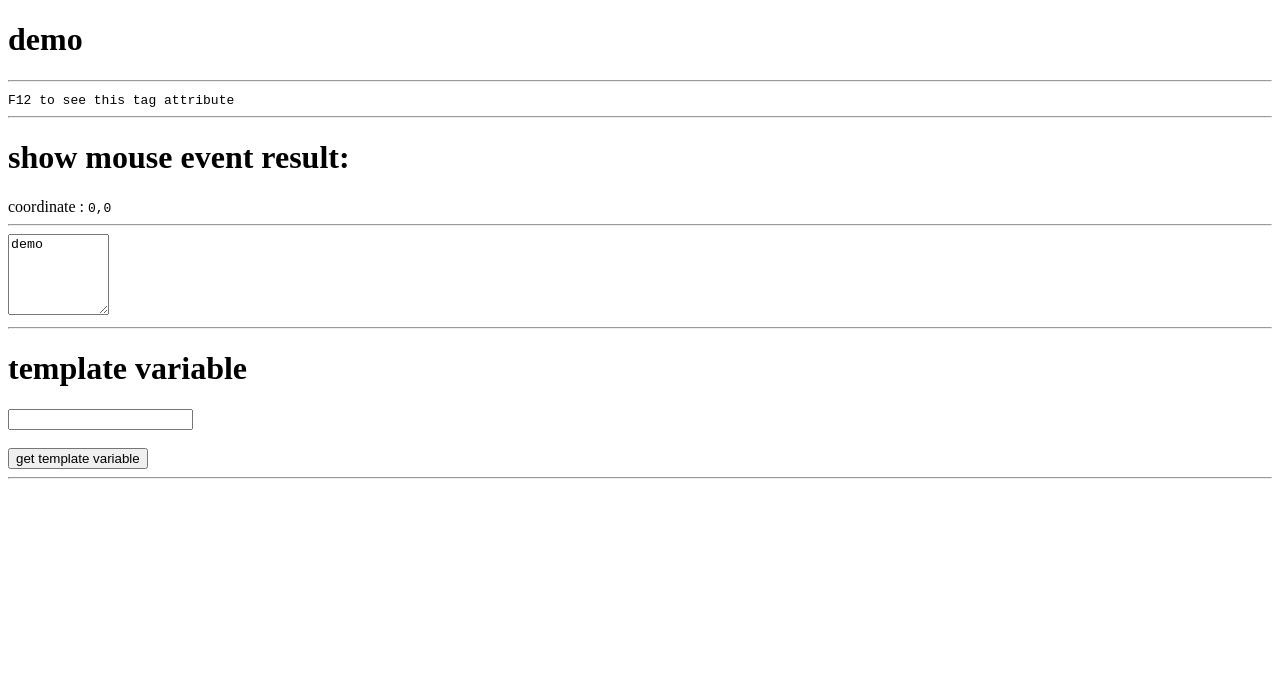
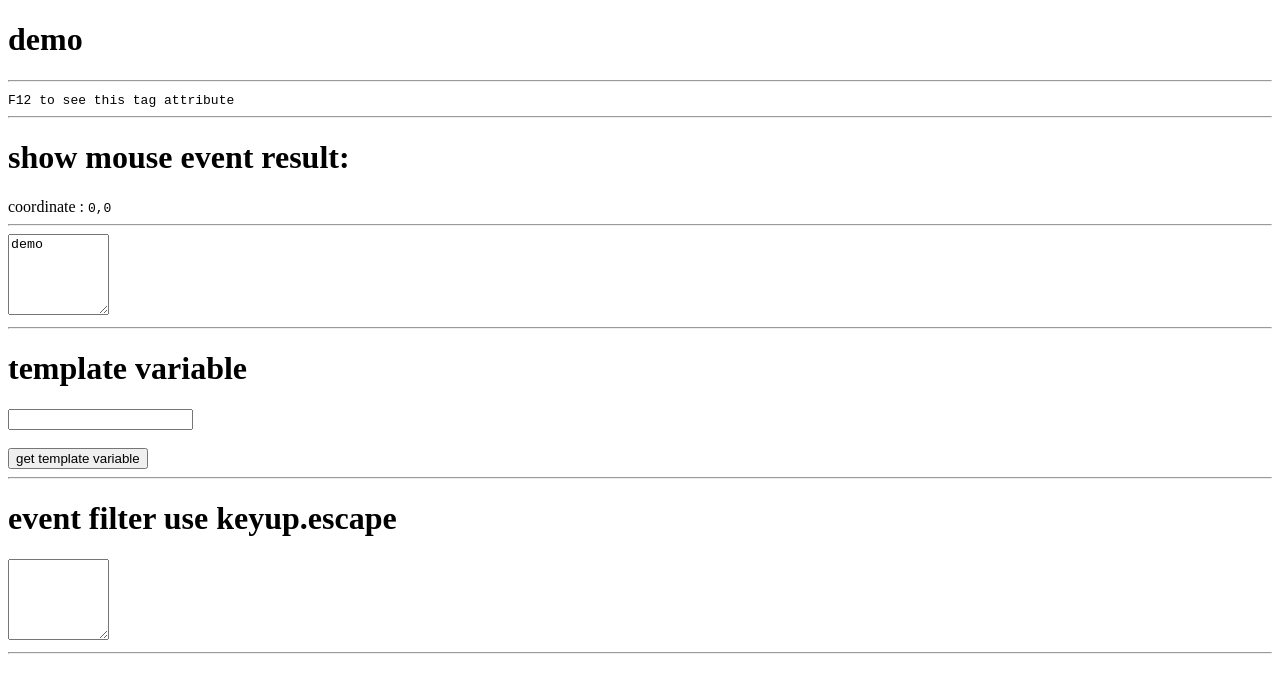
Before and after one commit to n1046728/angular_learn, an Angular app: page / in a window 1280 px wide. Shown: the top 692 px of the page. Built offline with nearby package versions, Linux system fonts and the light colour scheme.

Commit message:
event filter keyup.escape example

```diff
--- a/src/app/app.component.html
+++ b/src/app/app.component.html
@@ -18,7 +18,9 @@
   <br><br>
   <button type="button" (click)="getDataFromInput(mInput.value)">get template variable</button>
   <hr>
-
+  <h1>event filter use keyup.escape</h1>
+  <textarea [(ngModel)]="textArea" cols="10" rows="5" (keyup.escape)="clearContent()"></textarea>
+  <hr>
 
 
 </div>
--- a/src/app/app.component.ts
+++ b/src/app/app.component.ts
@@ -7,6 +7,7 @@ import { Component } from '@angular/core';
 })
 export class AppComponent {
   title = 'demo';
+  textArea='';
   x=0;
   y=0;
 
@@ -20,4 +21,7 @@ export class AppComponent {
     console.log(data);
     alert(data);
   }
+  clearContent(){
+    this.textArea ='';
+  }
 }
```
